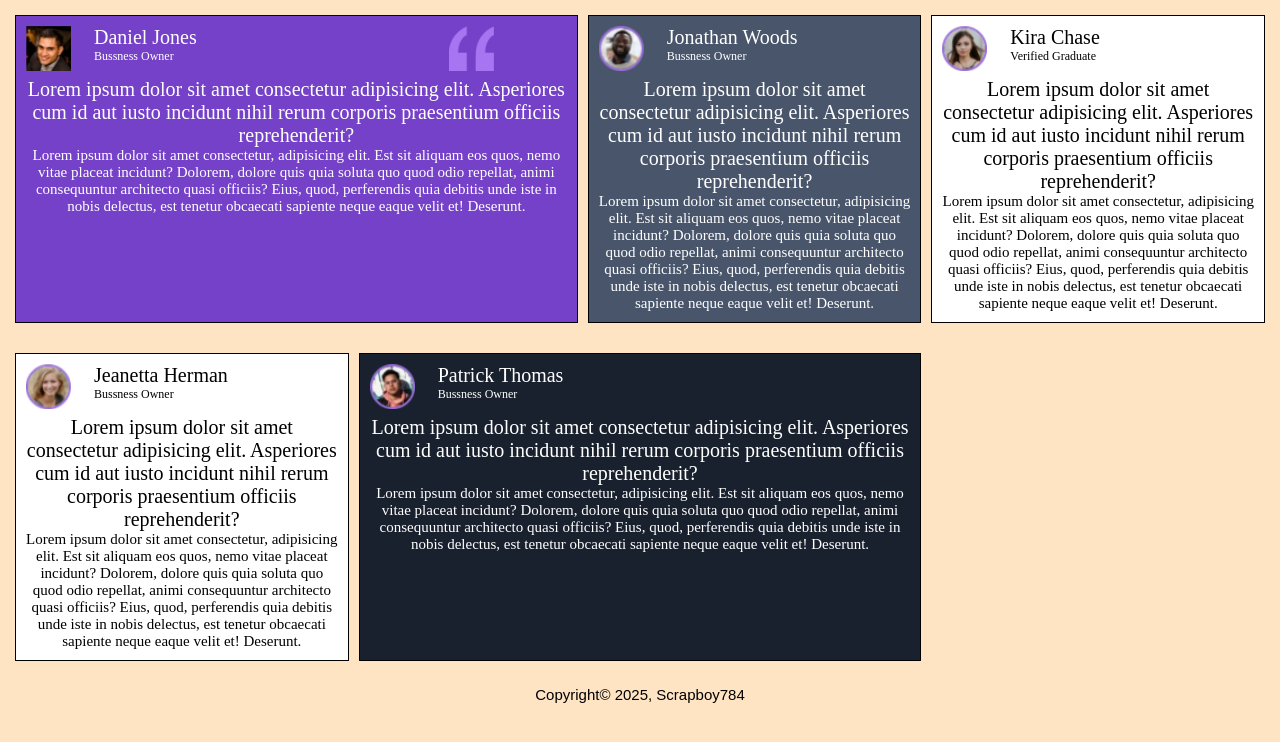
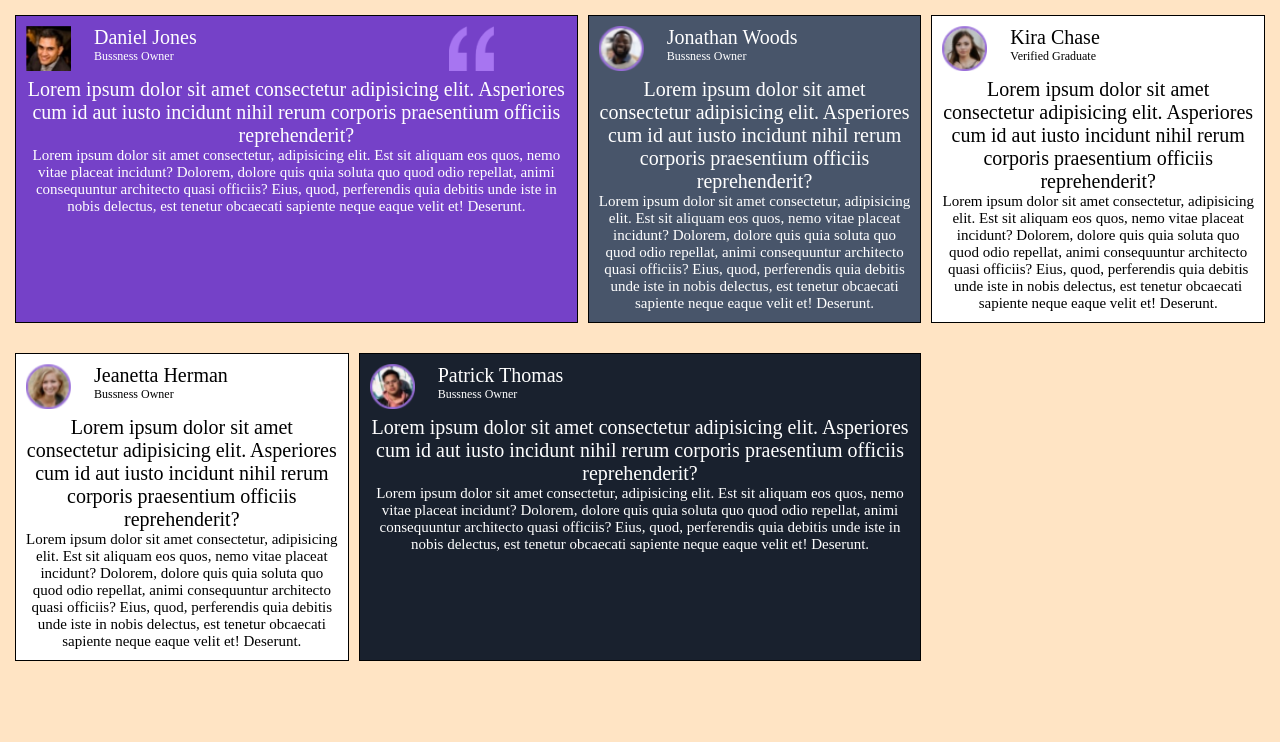
Before and after one commit to baestHE68/stephens-project-5, a plain HTML site: page index.html in a window 1280 px wide. Drawn offline with Linux system fonts and the light colour scheme; a web font is replaced by a local one.

Commit message:
Update index.html

```diff
--- a/index.html
+++ b/index.html
@@ -64,9 +64,6 @@
         </div>
     </div>
     <Footer>
-        <div id="copyright">
-            <p>Copyright&copy; 2025, Scrapboy784</p>
-        </div>
         <script src="script.js"></script>
     </Footer>
 </body>
```
